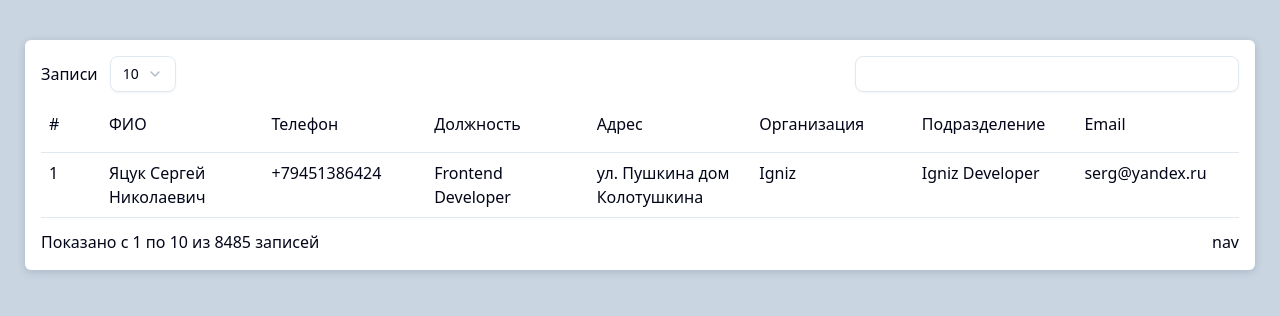
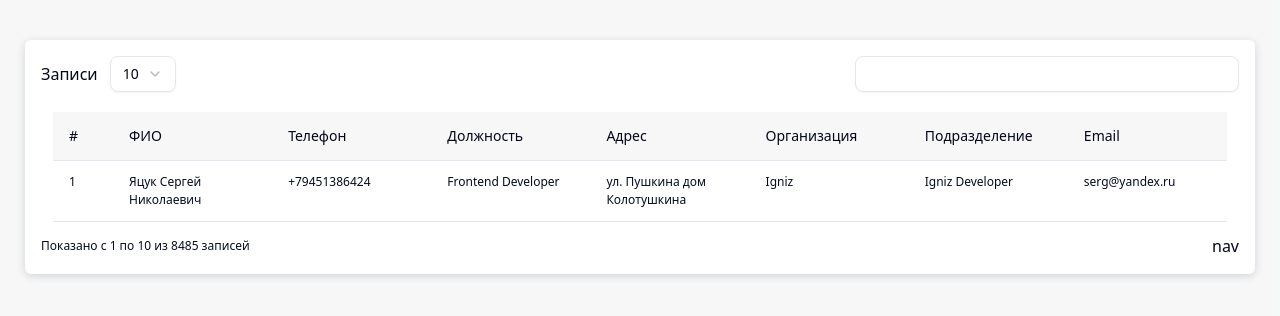
Before and after one commit to SergeyV1S/telephone_directory, a React (Vite) app in the folder apps/client/: page / in a window 1280 px wide. Shown: the top 316 px of the page. Built offline with nearby package versions, Linux system fonts and the light colour scheme.

Commit message:
add button and typography components & add ui kit & fix other ui elements

```diff
--- a/apps/client/package.json
+++ b/apps/client/package.json
@@ -14,6 +14,7 @@
   },
   "dependencies": {
     "@radix-ui/react-select": "^2.2.5",
+    "@radix-ui/react-slot": "^1.2.3",
     "axios": "^1.9.0",
     "class-variance-authority": "^0.7.1",
     "clsx": "^2.1.1",
--- a/apps/client/src/App.tsx
+++ b/apps/client/src/App.tsx
@@ -14,7 +14,8 @@ import {
   TableFooter,
   TableHead,
   TableHeader,
-  TableRow
+  TableRow,
+  Typography
 } from "@/components/ui";
 
 const App = () => (
@@ -64,7 +65,7 @@ const App = () => (
         </TableBody>
       </TableContent>
       <TableFooter>
-        <p>Показано с 1 по 10 из 8485 записей</p>
+        <Typography>Показано с 1 по 10 из 8485 записей</Typography>
         <nav>nav</nav>
       </TableFooter>
     </Table>
--- a/apps/client/src/assets/index.css
+++ b/apps/client/src/assets/index.css
@@ -78,7 +78,15 @@
   --sidebar-accent-foreground: oklch(0.208 0.042 265.755);
   --sidebar-border: oklch(0.929 0.013 255.508);
   --sidebar-ring: oklch(0.704 0.04 256.788);
-  --table-shadow-color: 0 2px 8px 0 rgba(0, 32, 51, 0.16);
+  --base-dark-3: oklch(16.13% 0.042 264.695 / 3%);
+  --base-dark-8: oklch(16.13% 0.042 264.695 / 8%);
+  --base-dark-5: oklch(16.13% 0.042 264.695 / 5%);
+  --base-dark: oklch(16.13% 0.042 264.695);
+  --bright-blue-light: oklch(81.2% 0.134 232.1);
+  --color-corporate: oklch(53.5% 0.154 243.8);
+  --blue-30: oklch(55.3% 0.156 243.7 / 30%);
+  --blue-50: oklch(55.3% 0.156 243.7 / 50%);
+  --bright-blue: oklch(65.7% 0.164 242.9);
 }
 
 .dark {
@@ -113,7 +121,15 @@
   --sidebar-accent-foreground: oklch(0.984 0.003 247.858);
   --sidebar-border: oklch(1 0 0 / 10%);
   --sidebar-ring: oklch(0.551 0.027 264.364);
-  --table-shadow-color: 0 2px 8px 0 rgba(244, 244, 244, 0.16);
+  --base-dark-3: oklch(16.13% 0.042 264.695 / 3%);
+  --base-dark-8: oklch(16.13% 0.042 264.695 / 8%);
+  --base-dark-5: oklch(16.13% 0.042 264.695 / 5%);
+  --base-dark: oklch(16.13% 0.042 264.695);
+  --bright-blue-light: oklch(81.2% 0.134 232.1);
+  --color-corporate: oklch(53.5% 0.154 243.8);
+  --blue-30: oklch(55.3% 0.156 243.7 / 30%);
+  --blue-50: oklch(55.3% 0.156 243.7 / 50%);
+  --bright-blue: oklch(65.7% 0.164 242.9);
 }
 
 @layer base {
--- a/apps/client/src/components/Container.tsx
+++ b/apps/client/src/components/Container.tsx
@@ -3,7 +3,7 @@ interface IContainerProps {
 }
 
 export const Container = ({ children }: IContainerProps) => (
-  <div className='flex justify-center min-h-screen bg-slate-300'>
+  <div className='flex justify-center min-h-screen bg-(--base-dark-3)'>
     <div className='w-[calc(100%-50px)] mt-10'>{children}</div>
   </div>
 );
--- /dev/null
+++ b/apps/client/src/components/ui/button.tsx
@@ -0,0 +1,55 @@
+import { Slot } from "@radix-ui/react-slot";
+import { type VariantProps, cva } from "class-variance-authority";
+
+import { cn } from "@/lib/utils";
+
+const buttonVariants = cva(
+  "inline-flex items-center justify-center gap-2 whitespace-nowrap rounded-md text-sm font-medium transition-all disabled:pointer-events-none disabled:opacity-50 [&_svg]:pointer-events-none [&_svg:not([class*='size-'])]:size-4 shrink-0 [&_svg]:shrink-0 outline-none focus-visible:border-ring focus-visible:ring-ring/50 focus-visible:ring-[3px] aria-invalid:ring-destructive/20 dark:aria-invalid:ring-destructive/40 aria-invalid:border-destructive",
+  {
+    variants: {
+      variant: {
+        default: "bg-primary text-primary-foreground shadow-xs hover:bg-primary/90",
+        destructive:
+          "bg-destructive text-white shadow-xs hover:bg-destructive/90 focus-visible:ring-destructive/20 dark:focus-visible:ring-destructive/40 dark:bg-destructive/60",
+        outline:
+          "border bg-background shadow-xs hover:bg-accent hover:text-accent-foreground dark:bg-input/30 dark:border-input dark:hover:bg-input/50",
+        secondary: "bg-secondary text-secondary-foreground shadow-xs hover:bg-secondary/80",
+        ghost: "hover:bg-accent hover:text-accent-foreground dark:hover:bg-accent/50",
+        link: "text-primary underline-offset-4 hover:underline"
+      },
+      size: {
+        default: "h-9 px-4 py-2 has-[>svg]:px-3",
+        sm: "h-8 rounded-md gap-1.5 px-3 has-[>svg]:px-2.5",
+        lg: "h-10 rounded-md px-6 has-[>svg]:px-4",
+        icon: "size-9"
+      }
+    },
+    defaultVariants: {
+      variant: "default",
+      size: "default"
+    }
+  }
+);
+
+const Button = ({
+  className,
+  variant,
+  size,
+  asChild = false,
+  ...props
+}: React.ComponentProps<"button"> &
+  VariantProps<typeof buttonVariants> & {
+    asChild?: boolean;
+  }) => {
+  const Comp = asChild ? Slot : "button";
+
+  return (
+    <Comp
+      data-slot='button'
+      className={cn(buttonVariants({ variant, size, className }))}
+      {...props}
+    />
+  );
+};
+
+export { Button, buttonVariants };
--- a/apps/client/src/components/ui/index.ts
+++ b/apps/client/src/components/ui/index.ts
@@ -1,3 +1,5 @@
 export * from "./input";
 export * from "./select";
 export * from "./table";
+export * from "./button";
+export * from "./typography";
--- a/apps/client/src/components/ui/input.tsx
+++ b/apps/client/src/components/ui/input.tsx
@@ -1,5 +1,3 @@
-import * as React from "react";
-
 import { cn } from "@/lib/utils";
 
 const Input = ({ className, type, ...props }: React.ComponentProps<"input">) => (
--- a/apps/client/src/components/ui/select.tsx
+++ b/apps/client/src/components/ui/select.tsx
@@ -1,5 +1,3 @@
-import * as React from "react";
-
 import * as SelectPrimitive from "@radix-ui/react-select";
 import { CheckIcon, ChevronDownIcon, ChevronUpIcon } from "lucide-react";
 
--- a/apps/client/src/components/ui/table.tsx
+++ b/apps/client/src/components/ui/table.tsx
@@ -1,6 +1,8 @@
-import * as React from "react";
+import { Slot } from "@radix-ui/react-slot";
 
 import { cn } from "@/lib/utils";
+
+import { Typography } from "./typography";
 
 const Table = ({ className, ...props }: React.ComponentProps<"div">) => (
   <div data-slot='table-container' className='relative w-full bg-white rounded-sm p-4 shadow-table'>
@@ -9,19 +11,23 @@ const Table = ({ className, ...props }: React.ComponentProps<"div">) => (
 );
 
 const TableHeader = ({ className, ...props }: React.ComponentProps<"div">) => (
-  <div data-slot='table-header' className={cn("w-full pt-1 overflow-x-auto", className)} {...props}>
+  <div data-slot='table-header' className={cn("w-full pt-1", className)} {...props}>
     <div className=''>{props.children}</div>
   </div>
 );
 
 const TableContent = ({ className, ...props }: React.ComponentProps<"div">) => (
-  <div data-slot='table-header' className={cn("w-full pt-1 overflow-x-auto", className)} {...props}>
+  <div
+    data-slot='table-header'
+    className={cn("w-full pt-1 max-h-[700px] overflow-auto", className)}
+    {...props}
+  >
     <div className=''>{props.children}</div>
   </div>
 );
 
 const TableBody = ({ className, ...props }: React.ComponentProps<"div">) => (
-  <div data-slot='table-body' className={cn("w-full overflow-x-auto", className)} {...props}>
+  <div data-slot='table-body' className={cn("w-full", className)} {...props}>
     <div className=''>{props.children}</div>
   </div>
 );
@@ -38,34 +44,55 @@ const TableRow = ({ className, ...props }: React.ComponentProps<"div">) => (
   <div
     data-slot='table-row'
     className={cn(
-      "grid grid-cols-[60px_repeat(7,minmax(140px,1fr))] border-b transition-colors",
+      "w-full grid grid-cols-[60px_repeat(7,minmax(140px,1fr))] px-3 transition-colors",
       className
     )}
     {...props}
   />
 );
 
-const TableHead = ({ className, ...props }: React.ComponentProps<"div">) => (
-  <div
+const TableHead = ({
+  className,
+  asChild,
+  ...props
+}: React.HTMLAttributes<HTMLElement> & {
+  asChild?: boolean;
+}) => {
+  const Comp = asChild ? Slot : Typography;
+
+  return (
+    <Comp
       data-slot='table-head'
+      {...(!asChild && { tag: "h2", variant: "s_medium" })}
       className={cn(
-      "text-foreground h-10 px-2 align-middle font-medium [&:has([role=checkbox])]:pr-0 [&>[role=checkbox]]:translate-y-[2px]",
+        "text-foreground bg-(--base-dark-3) border-b flex items-center h-10 px-4 py-6 font-medium [&:has([role=checkbox])]:pr-0 [&>[role=checkbox]]:translate-y-[2px]",
         className
       )}
       {...props}
     />
   );
+};
 
-const TableCell = ({ className, ...props }: React.ComponentProps<"div">) => (
-  <div
+const TableCell = ({
+  className,
+  asChild,
+  ...props
+}: React.HTMLAttributes<HTMLElement> & {
+  asChild?: boolean;
+}) => {
+  const Comp = asChild ? Slot : Typography;
+
+  return (
+    <Comp
       data-slot='table-cell'
       className={cn(
-      "p-2 align-middle [&:has([role=checkbox])]:pr-0 [&>[role=checkbox]]:translate-y-[2px]",
+        "px-4 py-3 align-middle border-b [&:has([role=checkbox])]:pr-0 [&>[role=checkbox]]:translate-y-[2px]",
         className
       )}
       {...props}
     />
   );
+};
 
 const TableCaption = ({ className, ...props }: React.ComponentProps<"div">) => (
   <div
--- /dev/null
+++ b/apps/client/src/components/ui/typography.tsx
@@ -0,0 +1,41 @@
+import { cva } from "class-variance-authority";
+import type { VariantProps } from "class-variance-authority";
+
+import { cn } from "@/lib/utils";
+
+type TTypographyTag = "p" | "h1" | "h2" | "h3" | "h4" | "h5" | "h6";
+
+export interface ITypographyProps
+  extends React.HTMLAttributes<HTMLElement>,
+    VariantProps<typeof typographyVariants> {
+  tag?: TTypographyTag;
+}
+
+const typographyVariants = cva("align-middle tracking-normal text-(--base-dark)", {
+  variants: {
+    variant: {
+      xl_medium: "font-medium text-xl leading-[130%]",
+      L_medium: "font-medium text-lg leading-[130%]",
+      m_medium: "font-medium text-base leading-[130%]",
+      s_medium: "font-medium text-sm leading-[130%]",
+      xs: "font-normal text-xs leading-[150%]"
+    }
+  },
+  defaultVariants: {
+    variant: "xs"
+  }
+});
+
+const Typography = ({ className, variant, tag = "p", ...props }: ITypographyProps) => {
+  const Comp = tag;
+
+  return (
+    <Comp
+      data-slot={variant ?? "xs"}
+      className={cn(typographyVariants({ variant }), className)}
+      {...props}
+    />
+  );
+};
+
+export { Typography, typographyVariants };
```
Lines whose indentation alone changed are shown as unchanged.
